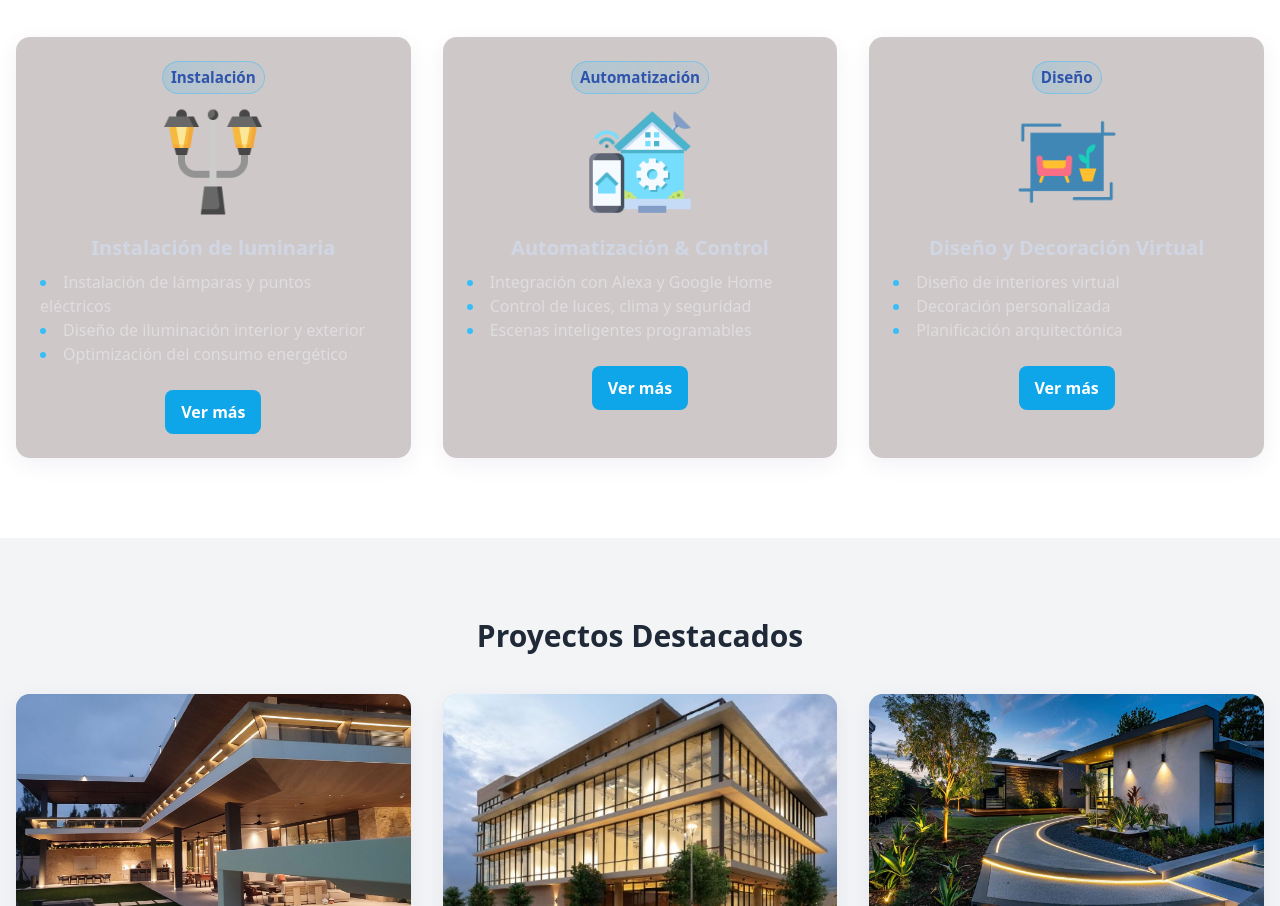
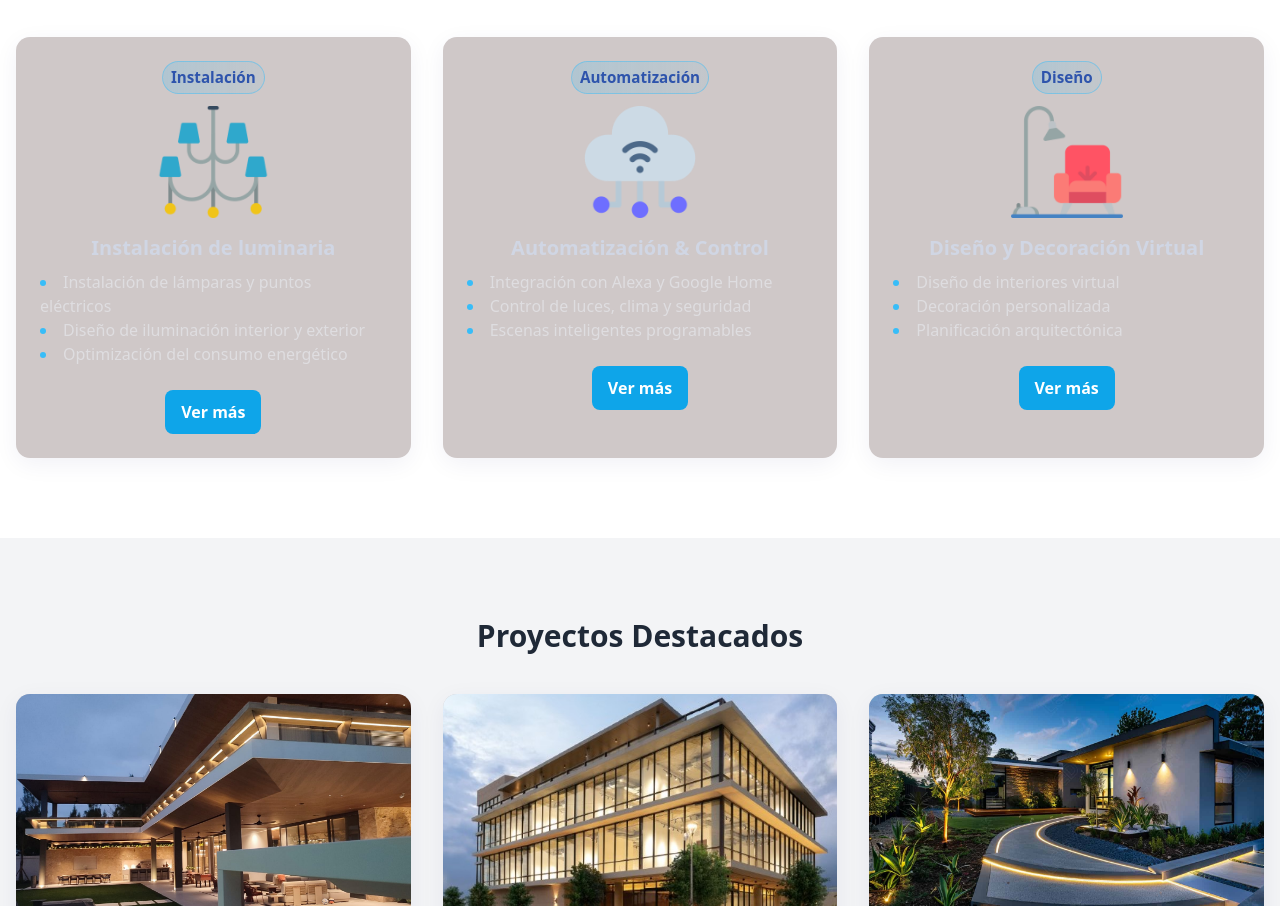
Before and after one commit to Valery1302/infinity-home-landing, a website built with Vite: page index.html in a window 1280 px wide. Shown: the part 920-1826 px from the top of the page. Built offline with nearby package versions, Linux system fonts and the light colour scheme.

Commit message:
nuevas imagenes

```diff
--- a/index.html
+++ b/index.html
@@ -88,7 +88,7 @@
             <div class="grid grid-cols-1 md:grid-cols-3 gap-8">
                 <div class="card p-6">
                     <span class="card-badge mb-3">Instalación</span>
-                    <img src="img/iluminacionn.png" class="mx-auto mb-4 h-24 w-24 md:h-28 md:w-28 object-contain"
+                    <img src="img/iluminación.png" class="mx-auto mb-4 h-24 w-24 md:h-28 md:w-28 object-contain"
                         alt="Iluminación" />
                     <h3 class="text-xl font-semibold mb-2">Instalación de luminaria</h3>
                     <ul class="text-left list-disc list-inside service-list-dark marker:text-sky-400">
@@ -104,7 +104,7 @@
                 </div>
                 <div class="card p-6">
                     <span class="card-badge mb-3">Automatización</span>
-                    <img src="img/automatizacion.png" class="mx-auto mb-4 h-24 w-24 md:h-28 md:w-28 object-contain"
+                    <img src="img/automatización.png" class="mx-auto mb-4 h-24 w-24 md:h-28 md:w-28 object-contain"
                         alt="Automatización" />
                     <h3 class="text-xl font-semibold mb-2">Automatización & Control</h3>
                     <ul class="text-left list-disc list-inside service-list-dark marker:text-sky-400">
@@ -120,8 +120,8 @@
                 </div>
                 <div class="card p-6">
                     <span class="card-badge mb-3">Diseño</span>
-                    <img src="img/diseño interior.png" class="mx-auto mb-4 h-24 w-24 md:h-28 md:w-28 object-contain"
-                        alt="Eficiencia" />
+                    <img src="img/diseño interiorr.png" class="mx-auto mb-4 h-24 w-24 md:h-28 md:w-28 object-contain"
+                        alt="diseño" />
                     <h3 class="text-xl font-semibold mb-2">Diseño y Decoración Virtual</h3>
                     <ul class="text-left list-disc list-inside service-list-dark marker:text-sky-400">
                         <li>Diseño de interiores virtual</li>
```
Also changed, not shown: img/automatizacion.png (deleted), img/automatización.png (added), img/diseño interior.png (deleted), img/diseño interiorr.png (added), img/iluminacionn.png (deleted), img/iluminación.png (added).
